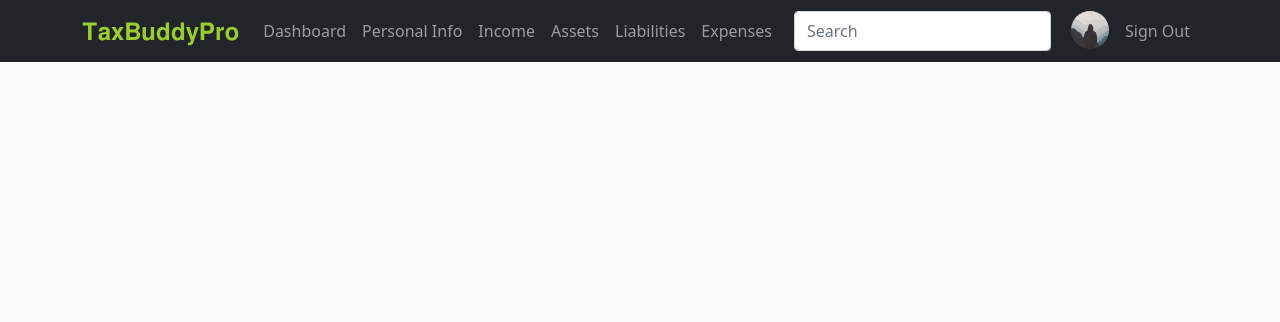
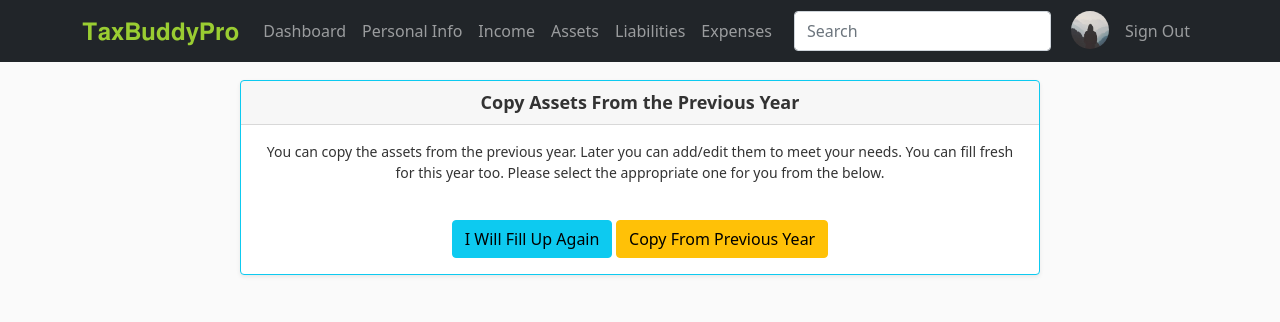
Before and after one commit to layesh/TaxLoverProject, a Django app: page /confirm-assets-copy/ in a window 1280 px wide. Shown: the top 322 px of the page. Run offline with Django 3.2, Linux system fonts and the light colour scheme; the visitor is signed in with stand-in values (Sample User, id 1); some libraries are stand-ins or nearby versions.

Commit message:
Implemented assets copy from previous year.

```diff
--- a/taxlover/static/taxlover/main.css
+++ b/taxlover/static/taxlover/main.css
@@ -102,6 +102,10 @@ a.article-title:hover {
     text-align: center;
 }
 
+.copy-previous-year-body {
+    font-size: 14px;
+}
+
 .dashboard-tax-year-body {
     font-size: 24px;
     font-weight: bold;
--- a/taxlover/templates/taxlover/confirm-assets-copy.html
+++ b/taxlover/templates/taxlover/confirm-assets-copy.html
@@ -2,8 +2,18 @@
 {% load tax_extras %}
 {% block content %}
     <div class="container px-0">
-        <div class="row gx-3">
-
+{#        <br/>#}
+        <div class="card border-info mb-3 shadow-sm" style="max-width: 50rem; margin: auto;">
+            <div class="card-header dashboard-tax-year-header">Copy Assets From the Previous Year</div>
+            <div class="card-body copy-previous-year-body">
+                <p class="card-text" style="text-align: center">You can copy the assets from the previous year. Later you can add/edit them to meet your needs. You can fill fresh for this year too.
+                    Please select the appropriate one for you from the below.</p>
+                <br/>
+                <div class="col-md-12 text-center">
+                    <a href="{% url 'generate-assets-data' %}" type="button" class="btn btn-info">I Will Fill Up Again</a>
+                    <a href="{% url 'copy-assets-data' %}" type="button" class="btn btn-warning">Copy From Previous Year</a>
+                </div>
+            </div>
         </div>
     </div>
     <script>
--- a/taxlover/urls.py
+++ b/taxlover/urls.py
@@ -92,4 +92,8 @@ urlpatterns = [
     path('expenses/', views.expenses, name='expenses'),
     path('adjust-cash-in-hand/', views.adjust_cash_in_hand,
          name='adjust-cash-in-hand'),
+    path('generate-assets-data', views.generate_assets_data,
+         name='generate-assets-data'),
+    path('copy-assets-data', views.copy_assets_data,
+         name='copy-assets-data'),
 ]
--- a/taxlover/utils.py
+++ b/taxlover/utils.py
@@ -158,7 +158,7 @@ def copy_request(request):
     return request_copy
 
 
-def create_or_get_current_assets_obj(user_id, do_not_save_object):
+def create_or_get_current_assets_obj(user_id, do_not_save_object=None):
     income_year_beg, income_year_end = get_income_years()
 
     try:
--- a/taxlover/views.py
+++ b/taxlover/views.py
@@ -23,7 +23,7 @@ from taxlover.models import TaxPayer, Salary, Document, OtherIncome, TaxRebate,
     TaxRefund, AgriculturalProperty, Investment, MotorVehicle, Furniture, Jewellery, ElectronicEquipment, CashAssets, \
     PreviousYearNetWealth, OtherAssets, OtherAssetsReceipt, Mortgage, UnsecuredLoan, BankLoan, OtherLiability, Expense
 from taxlover.services.assets_service import save_assets, get_current_financial_year_cash_assets_by_payer, \
-    get_current_financial_year_previous_year_net_wealth_by_payer
+    get_current_financial_year_previous_year_net_wealth_by_payer, copy_assets_data_from_previous_year
 from taxlover.services.expense_service import get_current_financial_year_expense_by_payer
 from taxlover.services.income_service import save_income, get_current_financial_year_other_income_by_payer, \
     get_interest_from_mutual_fund_exempted, get_cash_dividend_exempted, get_current_financial_year_tax_rebate_by_payer, \
@@ -2059,3 +2059,17 @@ def get_data_for_edit(request):
             }
 
         return JsonResponse(data)
+
+
+@login_required
+def generate_assets_data(request):
+    create_or_get_current_assets_obj(request.user.id, False)
+
+    return redirect('assets')
+
+
+@login_required
+def copy_assets_data(request):
+    copy_assets_data_from_previous_year(request.user.id)
+
+    return redirect('assets')
```
Also changed, not shown: taxlover/services/assets_service.py (+17 -2 lines).
